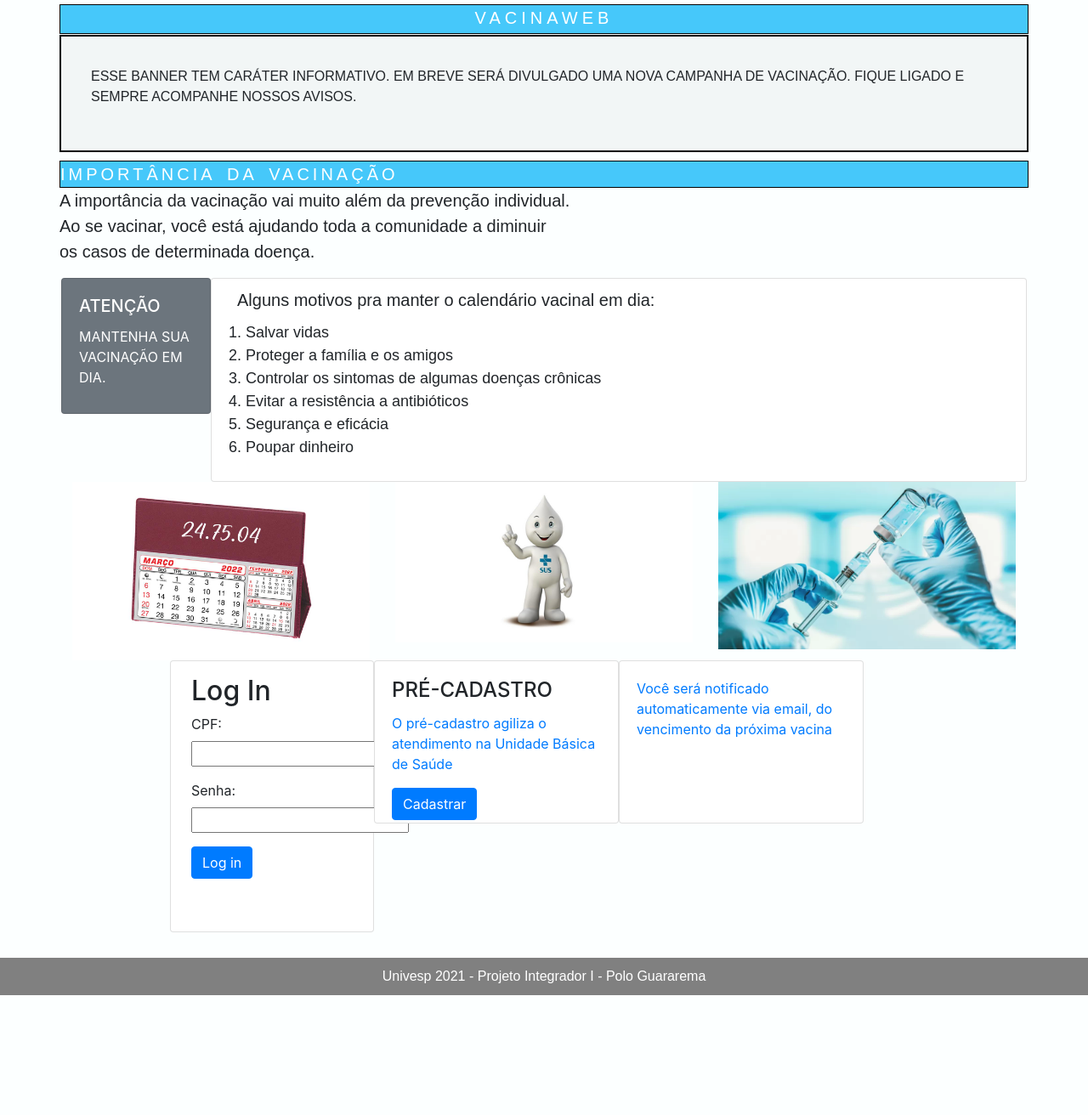
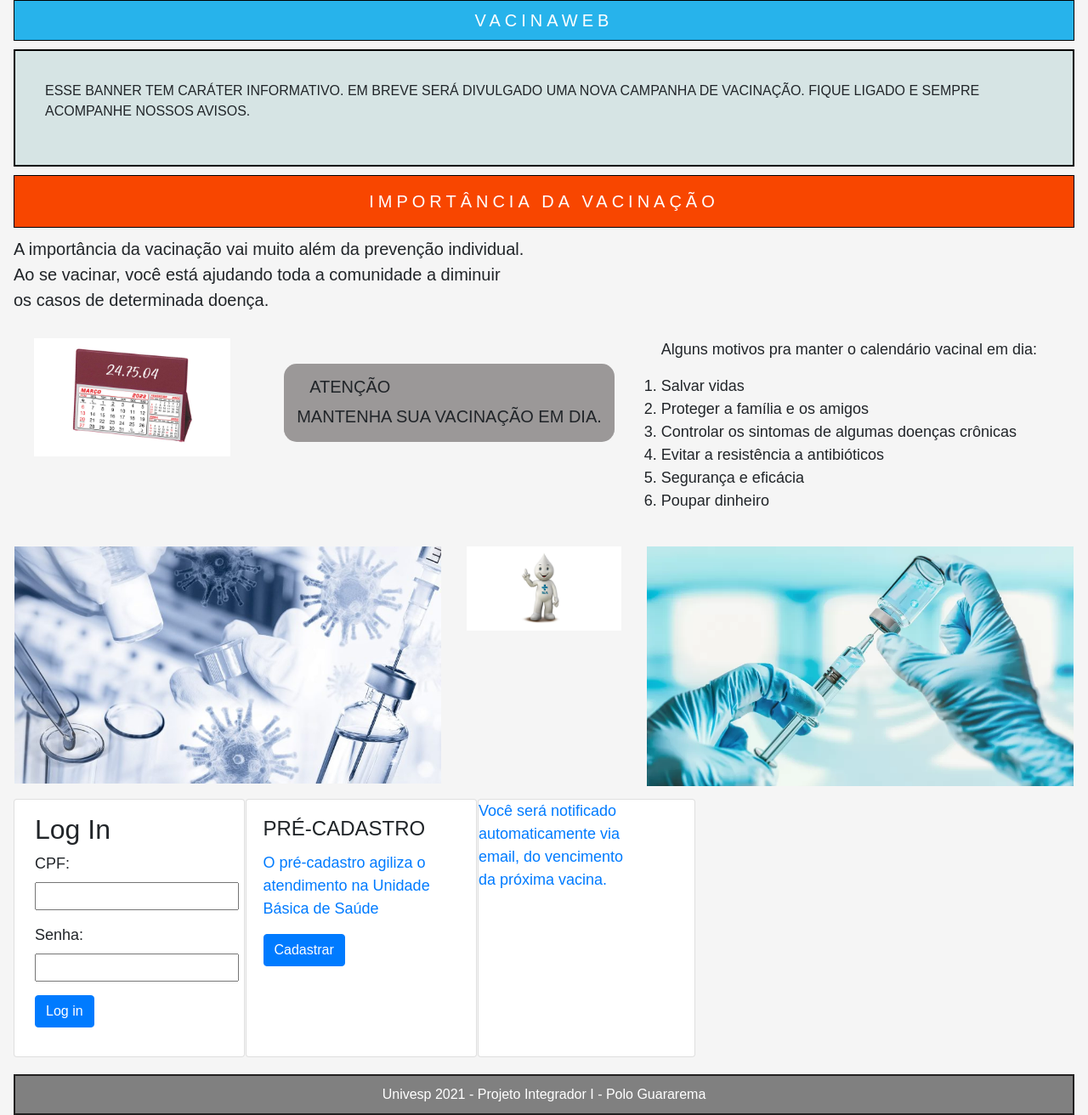
Before and after one commit to SergioGMA/Projeto_integrador_univesp, a Django app: page / in a window 1280 px wide. Shown: the whole page at 85% size. Before the commit the page ends 1171 px from the top, so only its background shows below. Run offline with Django 3.2, Linux system fonts and the light colour scheme; data comes from the database, SQL or seed files in the repository; both versions use the stored data as it was after the commit; some libraries are stand-ins or nearby versions.

Commit message:
update project

```diff
--- a/static/assets/css/style.css
+++ b/static/assets/css/style.css
@@ -1,11 +1,11 @@
 body {
-    background-color: rgb(252, 255, 255);
+    background-color: rgb(245, 245, 245);
+    margin: auto;
 }
 .container-fluid{
     margin: 0;
-    padding: 30px 0 0 0;
+    padding: 0px 1em 0 1em;
 }
-
 .cadastro tbody th:nth-child(1){
     font-family: Arial, Verdana;
     font-size: 16px;
@@ -19,11 +19,11 @@ body {
     padding: 10px;
     text-align: center;
     border: 2px solid black;
-    height: 20px;
 }
 .tb1 {
     table-layout: auto;
     background-color: rgb(190, 235, 250);
+    width: 100%;
 }
 .tb1 tbody td{
     background:#fff;
@@ -31,25 +31,25 @@ body {
 .cx1 {
     text-align: center;
     font-family: Arial, Verdana;
-    background-color: rgb(235, 240, 240);
-    width: 100%;
-    height: 100%;
+    background-color: rgb(171, 175, 175);
+    padding: 10px;
+    border: 2px solid black;
+    margin-bottom: 3px;
+    font-weight: bold;
 }
 #vacinaWeb {
-    background-color: rgb(70, 200, 250);
+    background-color: rgb(39, 179, 235);
     border: 1px solid black;
     color: white;
     font-family: Arial, Serif;
     text-align: center;
     font-size: 20px;
     letter-spacing: 5px;
-    width: 100%;
-    height: 35px;
-    margin-bottom: 1px;
-    margin-top: 5px;
+    padding: 8px;
+    margin-bottom: 10px;
 }
 .banner {
-    background-color: rgb(242, 246, 246);
+    background-color: rgb(214, 228, 228);
     border: 2px solid black;
     font-family: Arial, Serif;
     text-align: left;
@@ -57,41 +57,48 @@ body {
     margin-bottom: 10px;
 }
 #texto {
-    background-color: rgb(70, 200, 250);
+    background-color: rgb(248, 70, 0);
+    border: 1px solid black;
     color: white;
-    border: 1px solid black;
+    font-family: Arial, Serif;
+    text-align: center;
     font-size: 20px;
-    font-family: Arial, Verdana;
-    letter-spacing: 4px;
-    word-spacing: 5px;
+    letter-spacing: 5px;
+    padding: 15px;
+    margin-bottom: 10px;
 }
 #paragrafo {
     font-size: 20px;
     font-family: Arial, Verdana;
     text-align: left;
-}
-.paragrafo-pai{
-    width: 100%;
+    margin-bottom: 30px;
 }
 ol {
     font-size: 18px;
     font-family: Arial, Verdana;
     text-align: left;
-    padding: -12px;
+    margin-bottom: 40px;
 }
-#linha{
+#row{
+    background-color: rgb(155, 152, 152);
     font-size: 20px;
     font-family: Arial, Verdana;
     margin-left: -10px;
     margin-bottom: 10px;
-    margin-top: 10px;
+    margin-top: 30px;
+    padding: 15px;
+    border-radius: 15px;
 }
 footer {
-    position: relative;
-    width: 100%;
     padding: 10px;
-    background-color: rgb(70, 200, 250);
     color: white;
     text-align: center;
     font-family: Arial, Serif;
+    border: 2px solid rgb(34, 33, 33);
  }
+ .card {
+    font-size: 18px;
+    font-family: Arial, Verdana;
+    margin-top: 15px;
+    margin-bottom: 20px;
+ }
--- a/template/base/base.html
+++ b/template/base/base.html
@@ -8,20 +8,21 @@
   <meta charset="UTF-8">
   <meta http-equiv="X-UA-Compatible" content="IE=edge">
   <meta name="viewport" content="width=device-width, initial-scale=1.0">
-  <title>{% block title %}{% endblock %}</title>
+  <title>{% block title %}VACINAWEB{% endblock %}</title>
   <link rel="stylesheet" href="{% static 'assets/bootstrap-4.6.1-dist/css/bootstrap.min.css' %}">
   <link rel="stylesheet" href="{% static 'assets/css/style.css' %}">
   <link rel="shortcut icon" href="{% static 'assets/img/ico/zegotinha.ico' %} ">
 </head>
 
 <body>
-  <div class="container">
+  <div class="container-fluid">
     {% block content %}
 
     {% endblock %}
   </div>
   <div class="container-fluid">
     {% block footer %}
+
     {% endblock %}
   </div>
 </body>
--- a/template/index.html
+++ b/template/index.html
@@ -4,16 +4,22 @@
 
 {% block content %}
 
-<div class="row d-flex ajuste overflow-x:auto;">
+<div class="container-fluid;">
 
-    <div id="vacinaWeb">VACINAWEB</div>
+    <div class="container-fluid;">
+
+        <div>
+            <p id="vacinaWeb">VACINAWEB</p>
+        </div>
 
         <div class="banner">
             <p> {{ banner.banner }} </p>
         </div>
 
-    <div class="paragrafo-pai">
-        <div id="texto">IMPORTÂNCIA DA VACINAÇÃO</div>
+        <div>
+            <div>
+                <p id="texto">IMPORTÂNCIA DA VACINAÇÃO</p>
+            </div>
 
             <div id="paragrafo">
                 <p>A importância da vacinação vai muito além da prevenção individual.<br />
@@ -22,19 +28,26 @@
             </div>
         </div>
 
-    <div class="row d-flex">
+    </div>
+
+    <div class="container-fluid;">
 
         <div class="row d-flex justify-content-center">
 
-            <div class="card text-white bg-secondary mb-3"
-                style="max-width: 11rem; height: 10rem; left: 0rem; top: 0rem;">
-                <div class="card-body">
-                    <h5 class="card-title">ATENÇÃO</h5>
+            <div class="col-md-3">
+                <div class="thumbnail">
+                    <img src="{% static 'assets/img/calendario.jpg' %}" alt="Nature" style="width:80%">
+                </div>
+            </div>
+
+            <div class="container-fluid;">
+                <div id="row">
+                    <h5 class="col-md-4">ATENÇÃO</h5>
                     <p class="card-text">MANTENHA SUA VACINAÇÃO EM DIA.</p>
                 </div>
             </div>
 
-            <div class="card" style="width: 60rem; height: 15rem; left: 0rem; top: 0rem;">
+            <div class="col-md-5">
                 <ol type="1">
                     <p id="linha">Alguns motivos pra manter o calendário vacinal em dia:</p>
                     <li>Salvar vidas</li>
@@ -46,19 +59,21 @@
                 </ol>
             </div>
 
-            <div class="container">
-                <div class="row">
-                    <div class="col-md-4">
+            <div class="container-fluid">
+                <div class="row d-flex justify-content-center">
+                    <div class="col-md-5">
                         <div class="thumbnail">
-                            <img src="{% static 'assets/img/calendario.jpg' %}" alt="Nature" style="width:100%">
+                            <img src="{% static 'assets/img/vacinalab.jpg' %}" alt="Nature" style="width:100%">
                         </div>
                     </div>
-                    <div class="col-md-4">
+
+                    <div class="col-md-2">
                         <div class="thumbnail">
                             <img src="{% static 'assets/img/zegotinha.jpg' %}" alt="Nature" style="width:100%">
                         </div>
                     </div>
-                    <div class="col-md-4">
+
+                    <div class="col-md-5">
                         <div class="thumbnail">
                             <img src="{% static 'assets/img/vacina.jpg' %}" alt="Nature" style="width:100%">
                         </div>
@@ -68,8 +83,10 @@
 
         </div>
 
-        <div class="row d-flex justify-content-center">
-            <div class="card" style="width: 15rem; height: 20rem; left: 10rem;">
+        <div class="card-group">
+            <div class="row">
+                <div class="col-md-3">
+                    <div class="card" style="width: 17rem; height: 19rem; left: 0rem;">
                     <form class="px-4 py-3" method="post">
                         <h2>Log In</h2>
                         {% csrf_token %}
@@ -77,24 +94,34 @@
                         <button type="submit" class="btn btn-primary">Log in</button>
                     </form>
                     </div>
+                </div>
 
-            <div class="card" style="width: 18rem; height: 12rem; left: 10rem;">
+                <div class="row">
+                    <div class="col-md-4">
+                      <div class="card" style="width: 17rem; height: 19rem; left: 5rem;">
                         <div class="card-body">
                             <h4 class="card-title">PRÉ-CADASTRO</h4>
                             <p class="text-primary">O pré-cadastro agiliza o atendimento na Unidade Básica de Saúde</p>
                             <a href="cadastro" class="btn btn-primary" role="button">Cadastrar</a>
                         </div>
                       </div>
+                    </div>
 
-            <div class="card" style="width: 18rem; height: 12rem; left: 10rem;">
-                <div class="card-body">
-                    <p class="text-primary">Você será notificado automaticamente via email, do vencimento da próxima
-                        vacina<br />
+                    <div class="row">
+                        <div class="col-md-3">
+                            <div class="card" style="width: 16rem; height: 19rem; left: 11.4rem;">
+                                <p class="text-primary">Você será notificado<br/>
+                                                        automaticamente via<br/>
+                                                        email, do vencimento<br/>
+                                                        da próxima vacina.<br/>
+                                </p>
                             </div>
                         </div>
                     </div>
                 </div>
-
+            </div>
+        </div>
+    </div>
 </div>
 
 {% endblock %}
--- a/vacina/forms.py
+++ b/vacina/forms.py
@@ -13,15 +13,15 @@ class Profile(forms.Form):
     last_name = forms.CharField(label='Sobrenome', max_length=30)
     endereco = forms.CharField(label='Endereço', max_length=100)
     telefone = forms.CharField(
-        label='Telefone', max_length=100, help_text="(xx) xxxxxxxx")
+        label='Telefone', max_length=100, help_text="ex: (00)000000000")
     email = forms.EmailField(label='Informe seu Email', max_length=254)
     cidade = forms.CharField(label='Cidade', max_length=100)
     Comorbidade = forms.CharField(label='Possui Comorbidade?', max_length=100)
     alergia = forms.CharField(
         label='Apresenta algum tipo de alergia?', max_length=100)
     cpf = forms.CharField(label='CPF', max_length=14,
-                          help_text="ex.: 000.000.000-00")
+                          help_text="ex: 000.000.000-00")
     password = forms.CharField(
-        label='Nova senha', widget=forms.PasswordInput, max_length=100)
+        label='Nova senha', widget=forms.PasswordInput, max_length=100, help_text="(8 Caracteres Mínimo)")
     confirm = forms.CharField(
-        label='Confirmar nova senha', widget=forms.PasswordInput, max_length=100)
+        label='Confirmar nova senha', widget=forms.PasswordInput, max_length=100, help_text="(8 Caracteres Mínimo)")
--- a/vacina/views.py
+++ b/vacina/views.py
@@ -34,9 +34,9 @@ class TemplateView(View):
         if len(p) > 0:
             user = User.objects.get(id=p.values('user_id')[0]['user_id'])
             user = authenticate(request, username=user, password=password)
-            login(request, user)
 
             if user is not None:
+                login(request, user)
                 return HttpResponseRedirect('/vacina/')
 
             else:
```
Also changed, not shown: template/vacina.html (+7 -7 lines), db.sqlite3, static/assets/img/vacinalab.jpg (added). Lines whose indentation alone changed are shown as unchanged.
